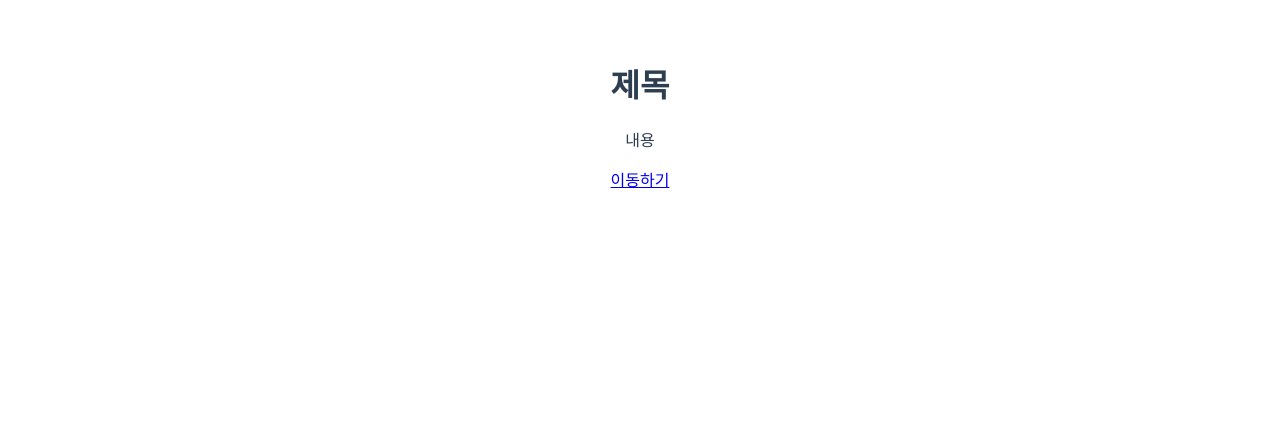
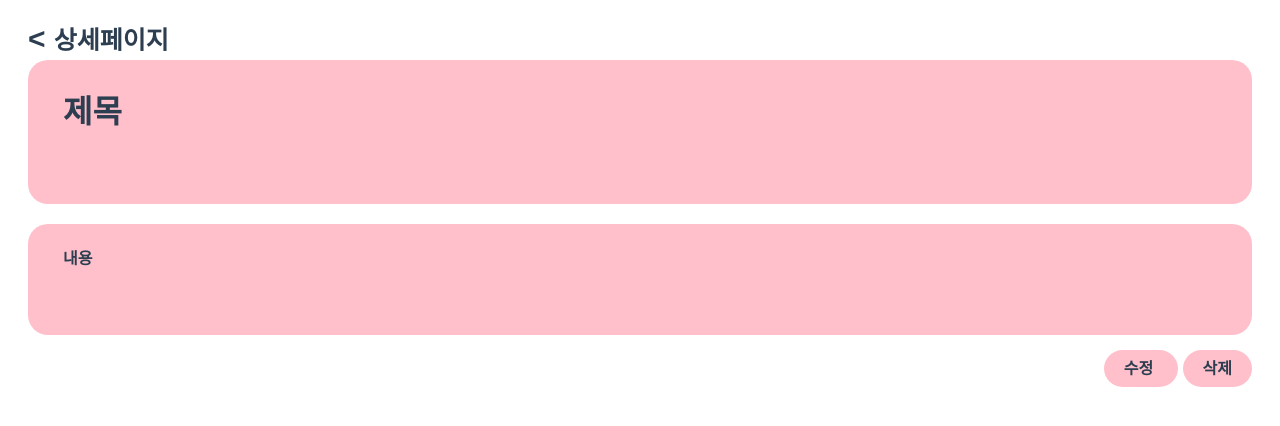
Before and after one commit to jiho9702/Practice-Vue-js, a Vue app in the folder JH/vue-practice/: page /detail in a window 1280 px wide. Shown: the top 426 px of the page. Built offline with nearby package versions, Linux system fonts and the light colour scheme.

Commit message:
디테일페이지 디자인 + 라우팅완료

```diff
--- a/JH/vue-practice/src/App.vue
+++ b/JH/vue-practice/src/App.vue
@@ -1,7 +1,6 @@
 <template>
   <div>
     <router-view />
-    <router-link to="/detail">이동하기</router-link>
   </div>
 </template>
 
--- a/JH/vue-practice/src/components/Detail.vue
+++ b/JH/vue-practice/src/components/Detail.vue
@@ -1,10 +1,26 @@
 <template>
   <div>
-    <div class="Box">
-      <h1>제목</h1>
+    <div class="left">
+      <div class="top-bar">
+        <b class="Arrow" @click="goHome"> {{" < "}} </b>
+        <b class="title">상세페이지</b>
+      </div>
     </div>
-    <div class="Box">
-      <p>내용</p>
+    <div>
+      <div class="box">
+        <h1>제목</h1>
+      </div>
+      <div class="box">
+        <p>내용</p>
+      </div>
+      <div class="right">
+        <span class="bt1">
+          수정
+        </span>
+        <span class="bt2">
+          삭제
+        </span>
+      </div>
     </div>
   </div>
 </template>
@@ -13,19 +29,32 @@
 
 export default {
   name: 'Detail',
+  methods:{
+    goHome(){
+      this.$router.push("/");
+    }
+  },
   components: {
   }
 }
 </script>
 
 <style>
-#app {
-  font-family: Avenir, Helvetica, Arial, sans-serif;
-  -webkit-font-smoothing: antialiased;
-  -moz-osx-font-smoothing: grayscale;
-  text-align: center;
-  color: #2c3e50;
-  margin-top: 60px;
+.left{
+  float:left;
+  margin-left: 20px;
+}
+
+.top-bar{
+  margin-top:-40px;
+}
+
+.Arrow{
+  font-size: 30px;
+}
+
+.title{
+  font-size:25px;
 }
 
 .box{
@@ -34,6 +63,7 @@ export default {
   padding: 5px;
   margin: 20px;
   padding-bottom: 50px;
+  font-weight: bold;
 }
 
 .box h1{
@@ -47,4 +77,28 @@ export default {
   text-align: left;
   padding-left: 30px;
 }
+
+.right {
+  float: right;
+  margin-right: 20px;
+}
+
+.bt1 {
+  background: pink;
+  border-radius: 20px;
+  padding: 10px;
+  padding-left: 20px;
+  padding-right: 20px;
+  margin: 5px;
+  font-weight:bolder;
+}
+
+.bt2 {
+  background: pink;
+  border-radius: 20px;
+  padding: 10px;
+  padding-left: 20px;
+  padding-right: 20px;
+  font-weight:bolder;
+}
 </style>
--- a/JH/vue-practice/src/components/Home.vue
+++ b/JH/vue-practice/src/components/Home.vue
@@ -1,13 +1,20 @@
 <template>
-  <div class="box" v-for="boxes in 4" :key="boxes">
-    <h1>메모{{boxes}}</h1>
-    <p><b>내용{{boxes}}</b></p>
+  <div>
+    <b>My First Web App</b>
+    <div class="box" v-for="boxes in 4" :key="boxes" @click="goDetail">
+      <h1>메모{{boxes}}</h1>
+      <p><b>내용{{boxes}}</b></p>
+    </div>
   </div>
 </template>
 
 <script>
 export default {
-
+  methods:{
+    goDetail(){
+      this.$router.push("/detail");
+    }
+  }
 }
 </script>
 
```
